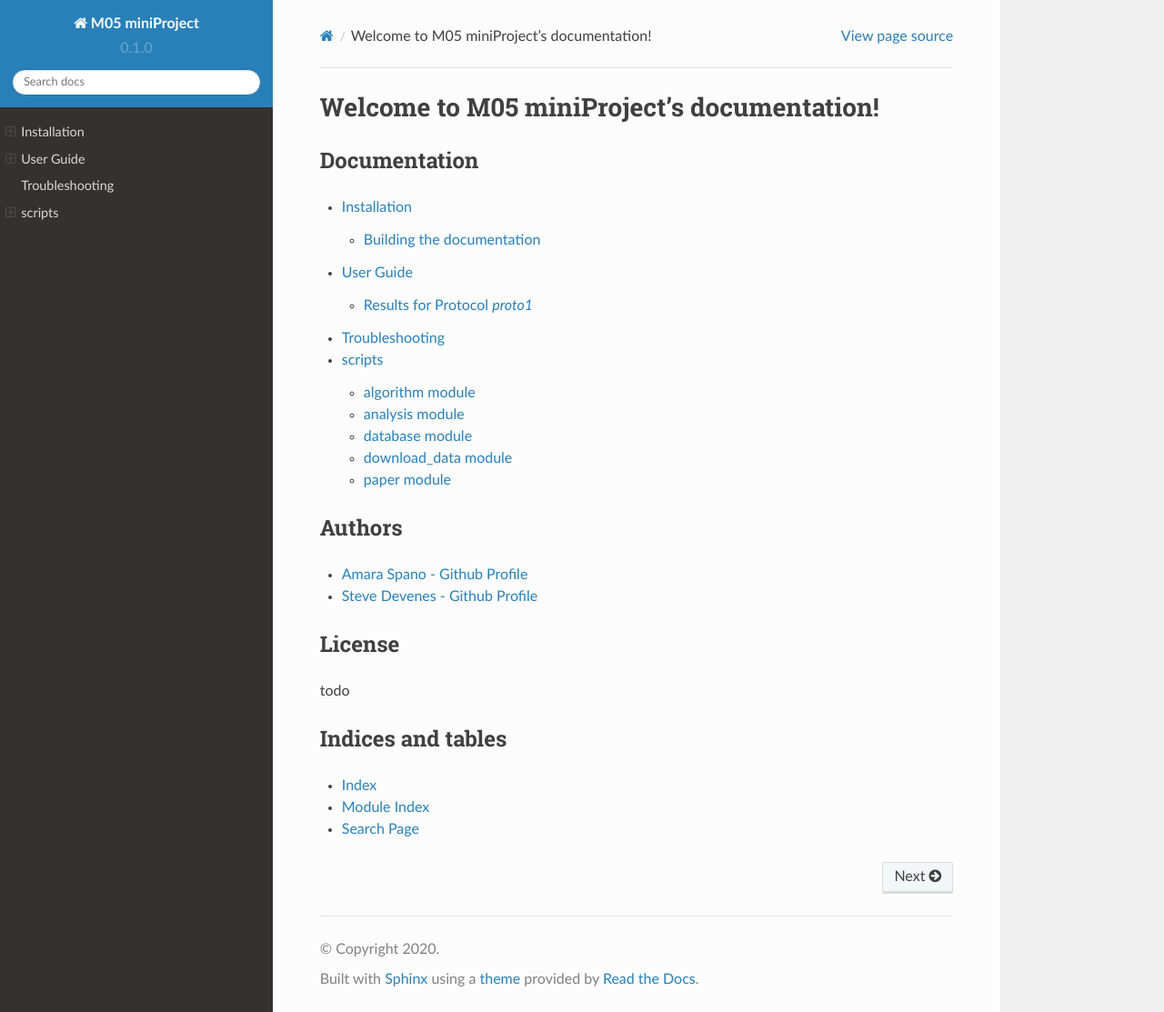
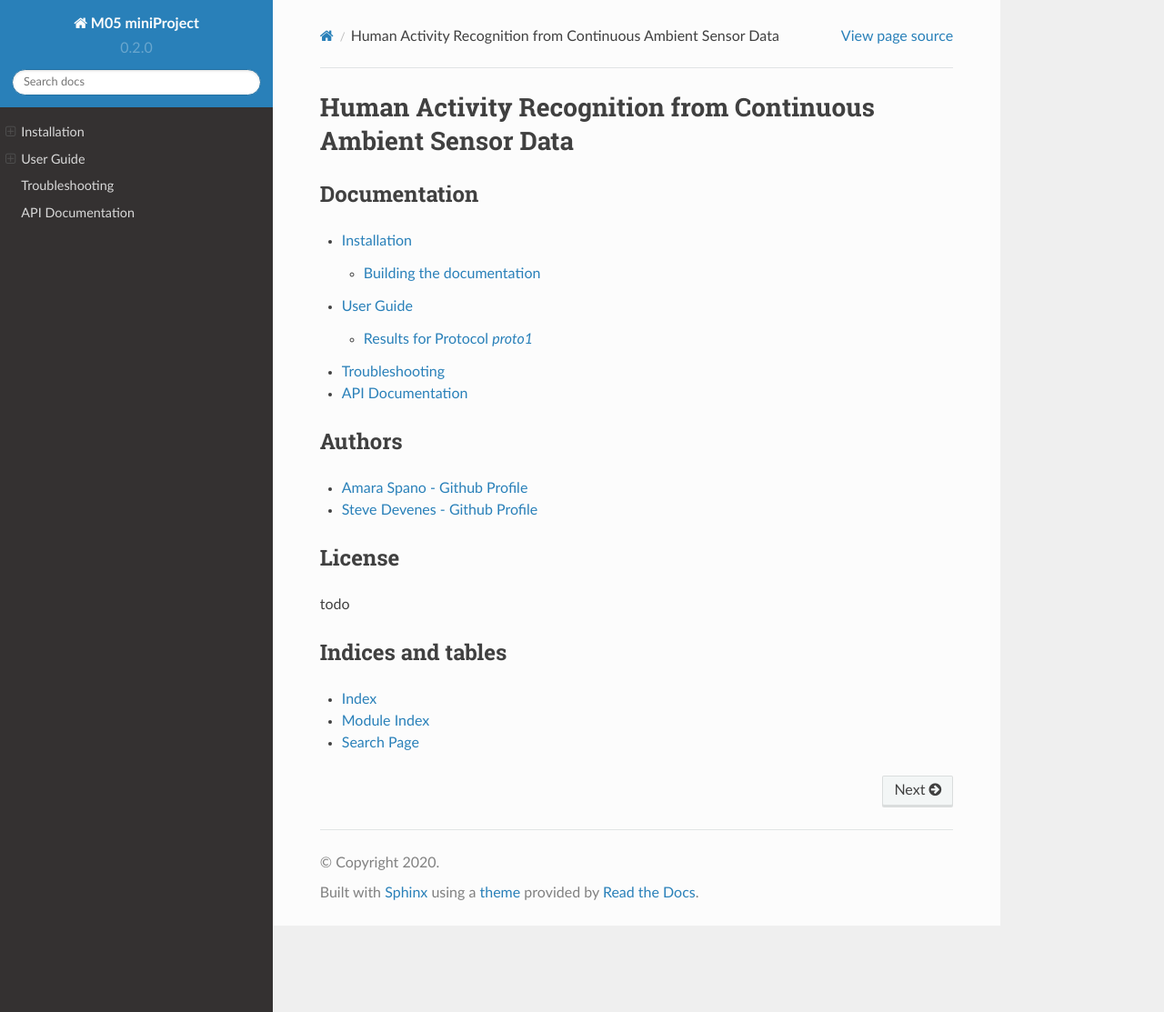
Before and after one commit to sdevenes/M05_MiniProject, a Sphinx documentation site: the page built from docs/source/index.rst, in a window 1280 px wide and 1113 px high. Shown: the whole window at 91% size. Built offline with Sphinx 7.4.7 and the Read the Docs theme 2.0.0, drawn with Linux system fonts in a browser that asks for light colours.

Commit message:
remove makefile, put commands directly in travis.yml, simplify documentation build

```diff
--- a/docs/source/conf.py
+++ b/docs/source/conf.py
@@ -18,11 +18,11 @@ sys.path.insert(0, os.path.abspath('../../scripts'))
 
 # -- Project information -----------------------------------------------------
 AUTHOR='Spano Amara, Devènes Steve'
-VERSION = "0.1.0"  # subprocess.check_output(["git", "describe"]).decode('UTF-8')
+VERSION = "0.2.0"
 
 project = 'M05 miniProject'
-copyright = '2020'
-author = 'Spano Amara, Devènes Steve'
+import time
+copyright = u"%s" % time.strftime("%Y")
 
 author = AUTHOR
 
@@ -37,9 +37,11 @@ release = VERSION
 # extensions coming with Sphinx (named 'sphinx.ext.*') or your custom
 # ones.
 extensions = [
-    #'sphinx.ext.autodoc',
+    "sphinx.ext.doctest",
     'sphinx.ext.napoleon',
-    'sphinx.ext.intersphinx'
+    'sphinx.ext.intersphinx',
+    "sphinx.ext.autodoc",
+    "sphinx.ext.autosummary",
 ]
 
 intersphinx_mapping = dict(
@@ -48,11 +50,14 @@ intersphinx_mapping = dict(
     scipy=("https://docs.scipy.org/doc/scipy/reference", None)
 )
 
+# Generates auto-summary automatically
+autosummary_generate = True
+
 # Also document special classes like __init__
 autoclass_content = 'both'
 
 # Add any paths that contain templates here, relative to this directory.
-templates_path = ['_templates']
+templates_path = ["_templates"]
 
 # List of patterns, relative to source directory, that match files and
 # directories to ignore when looking for source files.
@@ -60,7 +65,7 @@ templates_path = ['_templates']
 exclude_patterns = []
 
 # The name of the Pygments (syntax highlighting) style to use.
-pygments_style = 'pastie'
+pygments_style = 'sphinx'
 
 # -- Options for HTML output -------------------------------------------------
 
@@ -78,7 +83,7 @@ html_theme = 'sphinx_rtd_theme'
 # Add any paths that contain custom static files (such as style sheets) here,
 # relative to this directory. They are copied after the builtin static files,
 # so a file named "default.css" will overwrite the builtin "default.css".
-html_static_path = ['_static']
+#html_static_path = ['_static']
 
 
 # -- Extension configuration -------------------------------------------------
@@ -102,15 +107,6 @@ html_theme_options = {
     'titles_only': False,
 }
 
-# html_context = {
-#     "display_gitlab": True,
-#     "gitlab_user": "",
-#     "gitlab_repo": "",
-#     "gitlab_version": "master",
-#     "conf_py_path": "/docs/source/",
-#     "gitlab_host": "",
-#      }
-
 # html_logo = '../../img/****.svg'
 html_title = 'M05 MiniProject docs'
 
--- a/docs/source/index.rst
+++ b/docs/source/index.rst
@@ -1,5 +1,5 @@
-Welcome to M05 miniProject's documentation!
-===========================================
+Human Activity Recognition from Continuous Ambient Sensor Data
+==============================================================
 
 Documentation
 -------------
@@ -9,7 +9,7 @@ Documentation
    installation
    guide
    troubleshooting
-   modules
+   api
 
 
 Authors
--- a/docs/source/modules.rst
+++ /dev/null
@@ -1,11 +0,0 @@
-scripts
-=======
-
-.. toctree::
-   :maxdepth: 4
-
-   algorithm
-   analysis
-   database
-   download_data
-   paper
```
Also changed, not shown: docs/source/algorithm.rst (deleted, +0 -7 lines), docs/source/analysis.rst (deleted, +0 -7 lines), docs/source/api.rst (added, +9 -0 lines), docs/source/database.rst (deleted, +0 -7 lines), docs/source/download_data.rst (deleted, +0 -7 lines), docs/source/paper.rst (deleted, +0 -7 lines), .travis.yml, 3 other files.
